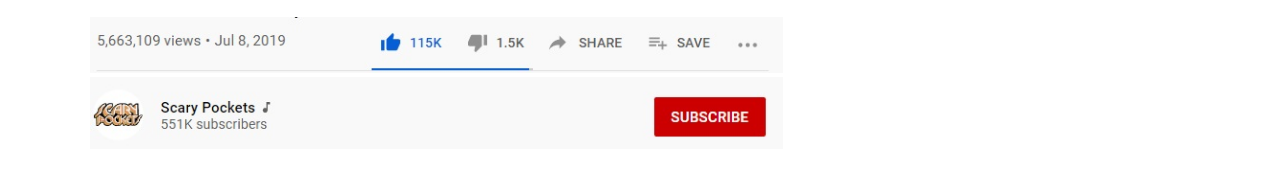
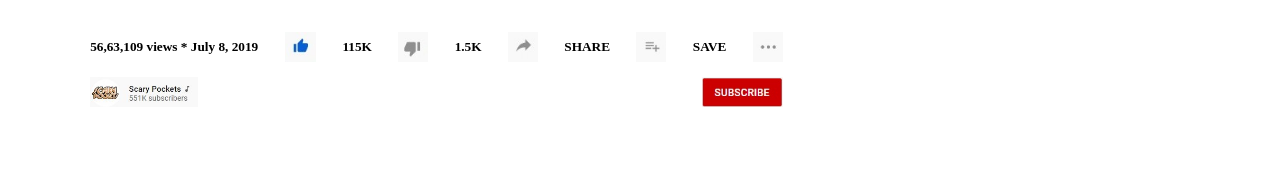
Before and after one commit to lucianosarno/EmbedingVideosImagesImprovingGitFlow, a plain HTML site: page index.html in a window 1280 px wide. Shown: the part 547-724 px from the top of the page. Drawn offline with Linux system fonts and the light colour scheme.

Commit message:
Fixed all the suggested issues, Using code instead of images, merged the css file in one, added header to remove warning message

```diff
--- a/css/style.css
+++ b/css/style.css
@@ -64,6 +64,7 @@
   #channelAndSubscribeImg,
   #viewsLikeShare {
     width: 100%;
+    justify-content: space-between;
   }
   #upNextP {
     margin: 0;
--- a/index.html
+++ b/index.html
@@ -22,6 +22,7 @@
       <button type="submit"><img class="icon" alt="Search" src="images/SearchButton.jpg"></button>
     </div>
     <div id="rightTopIconsDiv">
+
       <img class="icon" alt="Create" src="images/VideoIcon.jpg">
       <img class="icon" alt="YouTube apps" src="images/nineDots.jpg">
       <img class="icon" alt="Notifications" src="images/bellicon.jpg">
@@ -33,9 +34,28 @@
     <article class="underVideoContent">
         <iframe id="iFrame" src="https://www.youtube.com/embed/XYeuvbhKy4I" allow="accelerometer; autoplay; encrypted-media; gyroscope; picture-in-picture" allowfullscreen></iframe>
         <h1 id="videoTitleH1">I Will Survive | Gloria Gaynor | funk cover ft. Mario Jose</h1>
-        <img id="viewsLikeShare" alt="Video information and sharing"  src="images/viewsLikesShare.jpg">
-        <img id="channelAndSubscribeImg" alt="Channel and subscribe button" src="images/channelAndSubscribe.jpg">
-    </article>
+        <div id=viewsLikeShare>
+          <h5>56,63,109 views * July 8, 2019</h5>
+
+          <img class="icon" alt="Like" src="images/LikeButton.jpg">
+          <h5>115K</h5>
+          <img class="icon" alt="Dislike" src="images/DislikeButton.jpg">
+          <h5>1.5K</h5>
+          <img class="icon" alt="Share" src="images/sharebutton.jpg">
+          <h5>SHARE</h5>
+          <img class="icon" alt="Save" src="images/saveButton.jpg">
+          <h5>SAVE</h5>
+          <img class="icon" alt="More" src="images/threeDotsLike.jpg">
+
+        </div>
+
+        <div id="channelAndSubscribeImg">
+
+          <img class="icon" alt="Channel" src="images/channelAndSubCount.jpg">
+          <img class="icon" alt="Subscribe" src="images/subscribe.jpg">
+
+        </div>
+      </article>
     <aside>
       <section id="upNextHeader">
         <h4 id="upNextP">Up Next</h4>
```
Also changed, not shown: images/DislikeButton.jpg (added), images/LikeButton.jpg (added), images/channelAndSubCount.jpg (added), images/saveButton.jpg (added), images/sharebutton.jpg (added), images/threeDotsLike.jpg (added).
